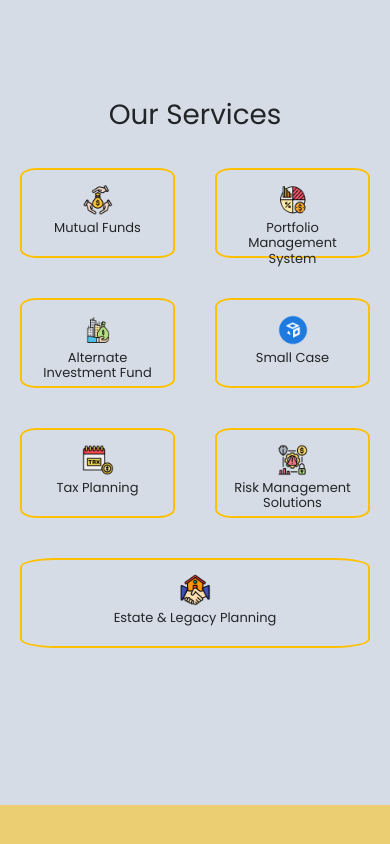
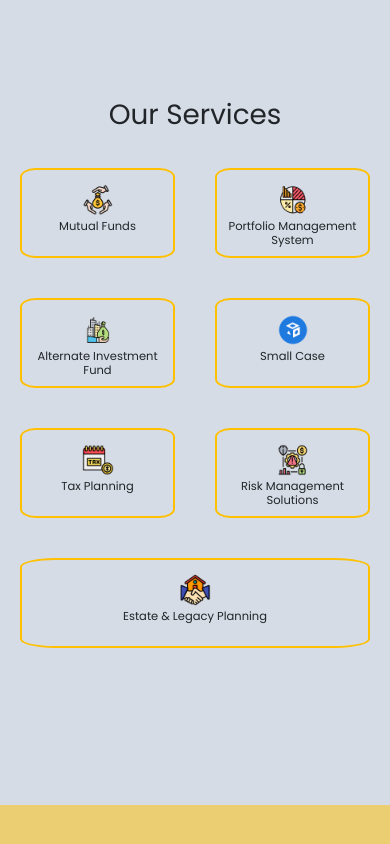
Before and after one commit to kartikm7/ligna, a plain HTML site: page index.html in a window 390 px wide. Shown: the part 1727-2571 px from the top of the page. Drawn offline with nearby package versions, Linux system fonts and the light colour scheme.

Commit message:
Update style.css

```diff
--- a/style.css
+++ b/style.css
@@ -347,7 +347,7 @@ footer ul{
         height: 40px;
     }
     .services-text{
-        font-size: small;
+        font-size: 11.5px;
     }
 }
 @media screen and (max-width: 320px) {
```
